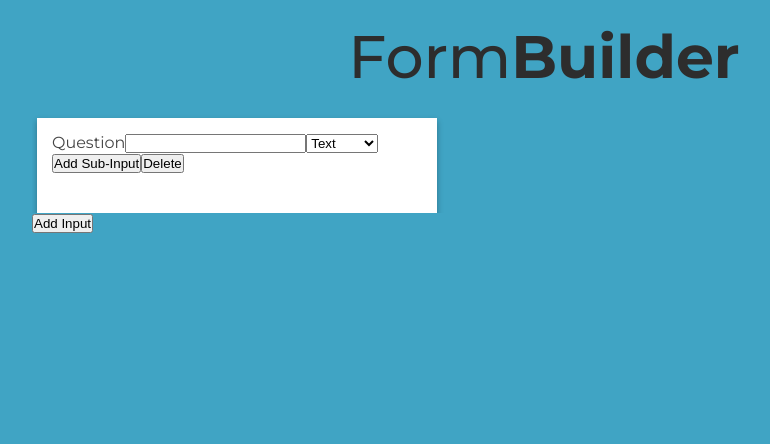
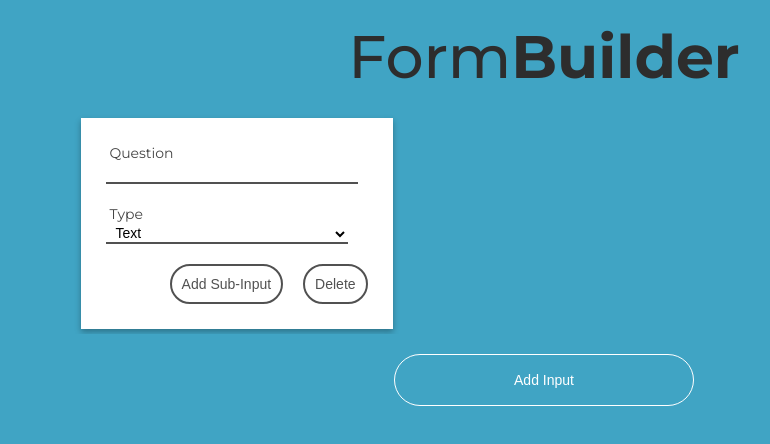
Before and after one commit to playerony/form-builder, a React app: page /builder in a window 1280 px wide. Both pictures are taken after a click on the button "Add Input". Shown: the top 444 px of the page, without its empty margins (96-866 px from the left). Built offline with nearby package versions, Linux system fonts and the light colour scheme.

Commit message:
Update css files

```diff
--- a/package.json
+++ b/package.json
@@ -31,6 +31,7 @@
     "fs-extra": "3.0.1",
     "html-webpack-plugin": "2.29.0",
     "jest": "20.0.4",
+    "lodash": "^4.17.11",
     "node-sass": "^4.9.3",
     "object-assign": "4.1.1",
     "postcss-flexbugs-fixes": "3.2.0",
--- a/src/components/Dashboard/Dashboard.js
+++ b/src/components/Dashboard/Dashboard.js
@@ -3,6 +3,8 @@ import FormField from "../FormField/FormField";
 
 import db from "../../config/db";
 import inputTypes from "../../config/inputTypes";
+import formTypes from "../../config/formTypes";
+import getConditionsByFormType from "../../utils/getConditionsByFormType";
 import formFieldsToJSON from "../../utils/formFieldsToJSON";
 import "./Dashboard.scss";
 
@@ -21,10 +23,22 @@ class Dashboard extends Component {
     this.setState({ formFields: formFieldsToJSON(formFields) });
   }
 
-  handleAddNewFormField = async (inputType = inputTypes[0], parentId) => {
+  getConditionValue(parentAnswerType) {
+    const result = getConditionsByFormType(parentAnswerType);
+
+    return result ? result[0] : null;
+  }
+
+  handleAddNewFormField = async (
+    inputType = inputTypes[0],
+    parentId,
+    parentAnswerType
+  ) => {
     const newFormField = {
       inputType,
-      parentId
+      parentId,
+      answerType: formTypes[0].type,
+      condition: this.getConditionValue(parentAnswerType)
     };
 
     const id = await db.formFields.add(newFormField);
@@ -37,10 +51,23 @@ class Dashboard extends Component {
     this.setState({ formFields: newList });
   };
 
+  handleConditionChange = async (id, data) => {
+    const formField = await db.formFields.where({ parentId: id }).first({});
+
+    await db.formFields.update(formField.id, {
+      condition: formTypes[0].conditions[0],
+      conditionValue: null
+    });
+
+    console.log(formField.id)
+
+    await this.handleUpdateFormField(id, data);
+  };
+
   handleUpdateFormField = async (id, data) => {
     await db.formFields.update(id, data);
 
-    this.fetchFormFields();
+    await this.fetchFormFields();
   };
 
   handleDeleteFormField = async id => {
@@ -58,7 +85,7 @@ class Dashboard extends Component {
 
     await db.formFields.delete(id);
 
-    this.fetchFormFields();
+    await this.fetchFormFields();
   };
 
   async fetchFormFieldByParentId(parentId) {
@@ -67,7 +94,7 @@ class Dashboard extends Component {
     return result;
   }
 
-  getNestedChildren(formFields, padding) {
+  getNestedChildren(formFields, answerType, padding) {
     let out = [];
     for (let i in formFields) {
       formFields[i].padding = padding;
@@ -76,14 +103,22 @@ class Dashboard extends Component {
         <FormField
           key={formFields[i].id}
           {...formFields[i]}
+          parentAnswerType={answerType}
           onInsert={this.handleAddNewFormField}
           onUpdate={this.handleUpdateFormField}
+          onConditionChange={this.handleConditionChange}
           onDelete={this.handleDeleteFormField}
         />
       );
 
       if (formFields[i].children) {
-        out.push(this.getNestedChildren(formFields[i].children, padding + 1));
+        out.push(
+          this.getNestedChildren(
+            formFields[i].children,
+            formFields[i].answerType,
+            padding + 1
+          )
+        );
       }
     }
 
@@ -91,10 +126,15 @@ class Dashboard extends Component {
   }
 
   renderContent() {
-    return this.getNestedChildren(this.state.formFields, 0);
+    const { formFields } = this.state;
+
+    if (Object.keys(formFields).length > 0)
+      return this.getNestedChildren(formFields, formFields[0].answerType, 0);
   }
 
   render() {
+    console.log(this.state.formFields);
+
     return (
       <div className="dashboard-wrapper">
         <div className="dashboard-content">
@@ -105,7 +145,10 @@ class Dashboard extends Component {
             </h1>
           </div>
           {this.renderContent()}
-          <button onClick={() => this.handleAddNewFormField()}>
+          <button
+            className="dashboard-content--see-more-button"
+            onClick={() => this.handleAddNewFormField()}
+          >
             Add Input
           </button>
         </div>
--- a/src/components/Dashboard/Dashboard.scss
+++ b/src/components/Dashboard/Dashboard.scss
@@ -1,7 +1,6 @@
 .dashboard-wrapper {
   width: 100%;
   min-height: 100vh;
-  background: #40a4c4;
 }
 
 .dashboard-content {
@@ -27,3 +26,30 @@
     }
   }
 }
+
+.dashboard-content--see-more-button {
+  text-decoration: none;
+  display: block;
+  border: 1px solid #fff;
+  text-align: center;
+  font-size: 14px;
+  background-color: rgba(0, 0, 0, 0);
+  color: #fff;
+  outline: none;
+  margin: 20px auto;
+  transition: all 0.2s ease-in-out;
+  line-height: 50px;
+  width: 300px;
+  border-radius: 100px;
+  cursor: pointer;
+
+  &:hover {
+    background-color: rgba(255, 255, 255, 0.15);
+  }
+
+  @media screen and (max-width: 550px) {
+    margin-top: 10%;
+    width: 200px;
+    font-size: 12px;
+  }
+}
--- a/src/components/FormField/FormField.js
+++ b/src/components/FormField/FormField.js
@@ -2,13 +2,18 @@ import React, { Component } from "react";
 
 import formTypes from "../../config/formTypes";
 import inputTypes from "../../config/inputTypes";
+import getConditionsByFormType from "../../utils/getConditionsByFormType";
+import getAnswersByFormType from "../../utils/getAnswersByFormType";
 
 import "./FormField.scss";
 
 class FormField extends Component {
   onChange(e, id) {
-    const { onUpdate } = this.props;
+    const { onUpdate, onConditionChange } = this.props;
 
+    if (e.target.name === "answerType")
+      onConditionChange(id, { [e.target.name]: e.target.value });
+    else
       onUpdate(id, { [e.target.name]: e.target.value });
   }
 
@@ -16,7 +21,13 @@ class FormField extends Component {
     const { id, answerType } = this.props;
 
     return (
-      <select name="answerType" onChange={e => this.onChange(e, id)}>
+      <div className="form-field--form--field">
+        <label className="form-field--form--field--label">Type</label>
+        <select
+          className="form-field--form--field--input"
+          name="answerType"
+          onChange={e => this.onChange(e, id)}
+        >
           {formTypes.map(formType => {
             return (
               <option
@@ -29,42 +40,120 @@ class FormField extends Component {
             );
           })}
         </select>
+      </div>
+    );
+  }
+
+  renderConditionValueField() {
+    const { id, conditionValue, parentAnswerType } = this.props;
+
+    const answers = getAnswersByFormType(parentAnswerType);
+
+    if (answers)
+      return (
+        <select
+          className="form-field--form--field--input"
+          name="conditionValue"
+          onChange={e => this.onChange(e, id)}
+        >
+          {answers.map(answer => {
+            return (
+              <option
+                selected={conditionValue === answer}
+                key={answer}
+                value={answer}
+              >
+                {answer}
+              </option>
+            );
+          })}
+        </select>
+      );
+
+    return (
+      <input
+        type="text"
+        name="conditionValue"
+        className="form-field--form--field--input"
+        value={conditionValue}
+        onChange={e => this.onChange(e, id)}
+      />
     );
   }
 
   renderConditionFields() {
-    const { inputType } = this.props;
+    const { id, inputType, condition, parentAnswerType } = this.props;
 
     if (inputType === inputTypes[1]) {
-      return <div>Condition input type</div>;
+      const conditions = getConditionsByFormType(parentAnswerType);
+
+      return (
+        <div className="form-field--form--field">
+          <label className="form-field--form--field--label">Condition</label>
+          <select
+            className="form-field--form--field--input"
+            name="condition"
+            onChange={e => this.onChange(e, id)}
+          >
+            {conditions.map(value => {
+              return (
+                <option
+                  selected={condition === value}
+                  key={value}
+                  value={value}
+                >
+                  {value}
+                </option>
+              );
+            })}
+          </select>
+          {this.renderConditionValueField()}
+        </div>
+      );
     }
   }
 
   render() {
-    const { id, question, onInsert, onDelete, padding } = this.props;
+    const {
+      id,
+      question,
+      onInsert,
+      onDelete,
+      padding,
+      parentAnswerType
+    } = this.props;
 
     return (
       <div className="form-field-wrapper">
         <div
           className="form-field-content"
-          style={{ paddingLeft: padding * 15 }}
+          style={{ paddingLeft: padding * 30 }}
         >
-          <form className="form-field-form">
+          <form className="form-field--form">
             {this.renderConditionFields()}
-            Question
+            <div className="form-field--form--field">
+              <label className="form-field--form--field--label">Question</label>
               <input
                 type="text"
                 name="question"
+                className="form-field--form--field--input"
                 value={question}
                 onChange={e => this.onChange(e, id)}
               />
+            </div>
             {this.renderSelectTypeContent()}
             <input
               type="submit"
+              value="Delete"
+              className="form-field--form--field--button"
+              onClick={() => onDelete(id)}
+            />
+            <input
+              type="submit"
               value="Add Sub-Input"
-              onClick={() => onInsert(inputTypes[1], id)}
+              className="form-field--form--field--button"
+              onClick={() => onInsert(inputTypes[1], id, parentAnswerType)}
             />
-            <input type="submit" value="Delete" onClick={() => onDelete(id)} />
           </form>
         </div>
       </div>
--- a/src/components/FormField/FormField.scss
+++ b/src/components/FormField/FormField.scss
@@ -1,6 +1,5 @@
 .form-field-wrapper {
   width: 100%;
-  height: 100px;
   overflow: hidden;
 }
 
@@ -11,10 +10,71 @@
   margin: 5px;
 }
 
-.form-field-form {
+.form-field--form {
   margin: auto;
   padding: 15px;
   height: 100%;
   background-color: #fff;
   box-shadow: 0px 3px 6px rgba(0, 0, 0, 0.3);
 }
+
+.form-field--form--field {
+  display: block;
+  margin: 0px auto;
+  width: calc(100% - 20px);
+  padding: 10px;
+
+  @media screen and (max-width: 550px) {
+    padding: 5px;
+  }
+}
+
+.form-field--form--field--label {
+  padding-left: 5px;
+  font-size: 14px;
+  padding: 3px;
+
+  & > span {
+    color: #ff4040;
+    font-weight: 700;
+    font-size: 10px;
+  }
+}
+
+.form-field--form--field--input {
+  height: 20px;
+  width: calc(100% - 20px);
+  outline: none;
+  font-size: 14px;
+  padding: 0 5px;
+  border: 0;
+  border-bottom: 2px solid #515151;
+  background-color: rgba(0, 0, 0, 0);
+  transition: 0.4s all ease;
+}
+
+.form-field--form--field--input:focus {
+  border-bottom: 2px solid #515151;
+}
+
+.form-field--form--field--button {
+  display: block;
+  padding: 10px;
+  border: 2px solid #515151;
+  font-size: 14px;
+  background-color: rgba(0, 0, 0, 0);
+  color: #515151;
+  outline: none;
+  margin: 30px auto;
+  transition: all 0.2s ease-in-out;
+  cursor: pointer;
+  border-radius: 100px;
+  float: right;
+  margin: 10px;
+}
+
+.form-field--form--field--button:hover {
+  background-color: #2b2b2b;
+  color: #fff;
+  border: 2px solid #2b2b2b;
+}
--- a/src/config/formTypes.js
+++ b/src/config/formTypes.js
@@ -1,5 +1,5 @@
 export default [
   { type: "Text", conditions: ["Equals"] },
   { type: "Number", conditions: ["Equals", "Greater than", "Less than"] },
-  { type: "Yes / No", conditions: ["Equals"] }
+  { type: "Yes / No", conditions: ["Equals"], answers: ["Yes", "No"] }
 ];
--- a/src/index.scss
+++ b/src/index.scss
@@ -5,6 +5,6 @@
 
 body {
   font-family: "Montserrat", sans-serif;
-  background-color: #fff;
+  background-color: #40a4c4;
   color: #454545;
 }
--- /dev/null
+++ b/src/utils/getAnswersByFormType.js
@@ -0,0 +1,11 @@
+import formTypes from "../config/formTypes";
+
+export default parentAnswerType => {
+  if (!parentAnswerType) return;
+
+  const result = formTypes.filter(
+    formType => formType.type === parentAnswerType
+  );
+
+  return result ? result[0].answers : null;
+};
--- /dev/null
+++ b/src/utils/getConditionsByFormType.js
@@ -0,0 +1,11 @@
+import formTypes from "../config/formTypes";
+
+export default parentAnswerType => {
+  if (!parentAnswerType) return;
+
+  const result = formTypes.filter(
+    formType => formType.type === parentAnswerType
+  );
+
+  return result ? result[0].conditions : null;
+};
```
Lines whose indentation alone changed are shown as unchanged.
